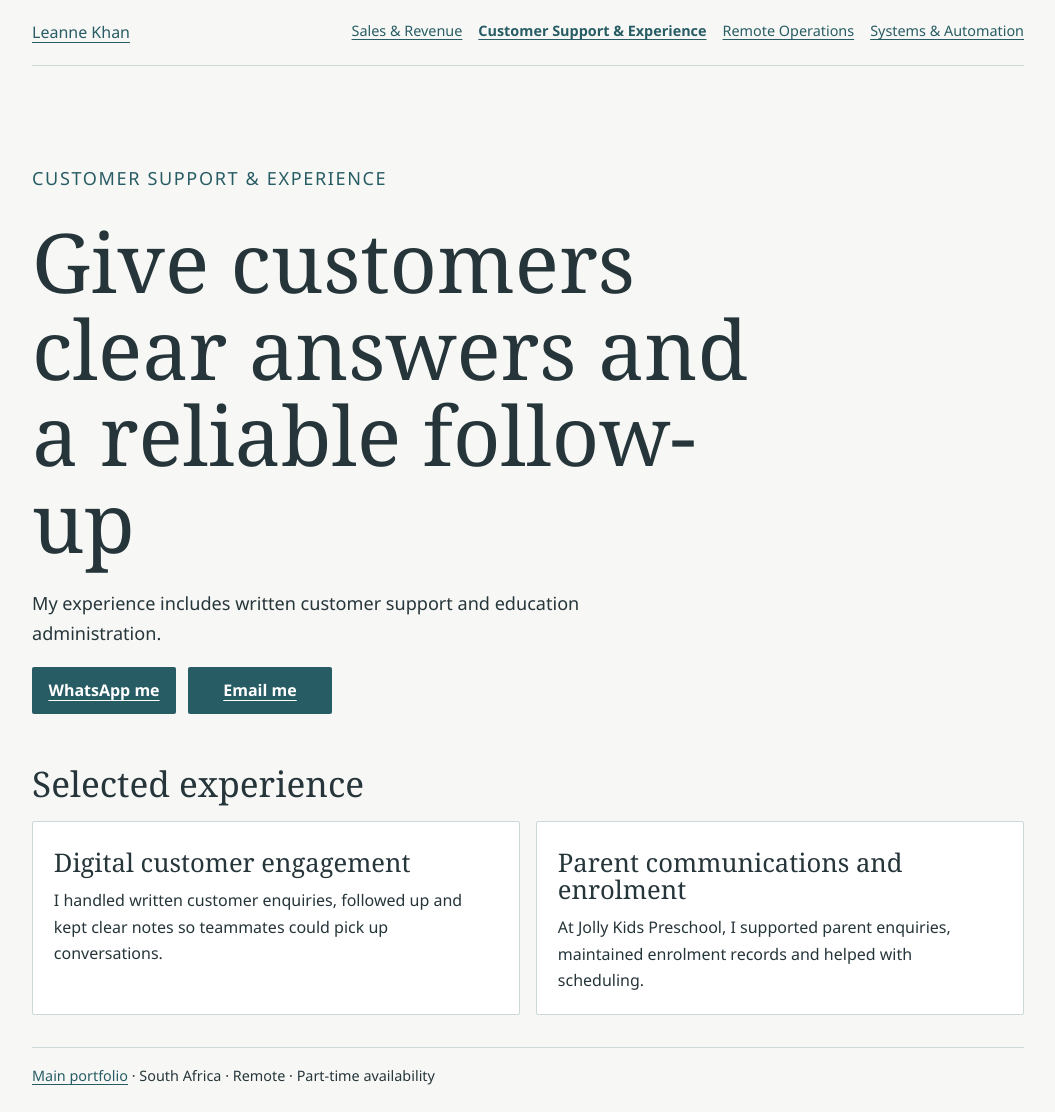
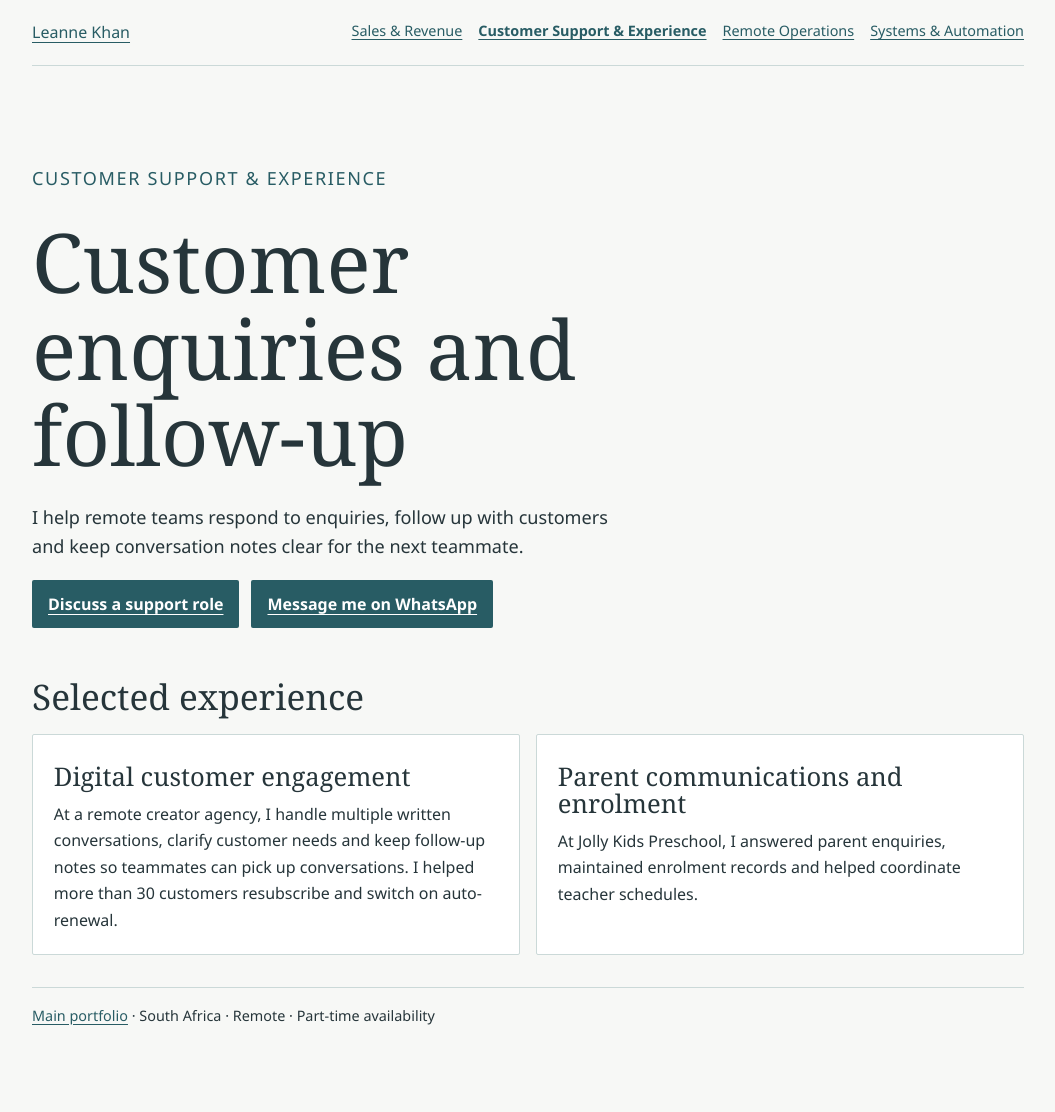
Before and after one commit to leannekh93/Leanne-Khan-Portfolio, a plain HTML site: page career/customer-support.html in a window 1280 px wide. Shown: the whole page, without its empty margins (112-1167 px from the left). After the commit the page ends 1051 px from the top, so only its background shows below. Drawn offline with Linux system fonts and the light colour scheme.

Commit message:
Refine customer support portfolio

```diff
--- a/career/customer-support.html
+++ b/career/customer-support.html
@@ -4,8 +4,8 @@
 <a href="customer-support.html" aria-current="page">Customer Support &amp; Experience</a>
 <a href="remote-operations.html">Remote Operations</a>
 <a href="systems-automation.html">Systems &amp; Automation</a></nav></header>
-<main><section class="hero"><p class="eyebrow">Customer Support &amp; Experience</p><h1>Give customers clear answers and a reliable follow-up</h1><p>My experience includes written customer support and education administration.</p><div class="contact"><a class="button" href="https://wa.me/27837604905">WhatsApp me</a><a class="button" href="mailto:leannejkhan@gmail.com?subject=Discuss%20a%20customer%20support%20role">Email me</a></div></section>
+<main><section class="hero"><p class="eyebrow">Customer Support &amp; Experience</p><h1>Customer enquiries and follow-up</h1><p>I help remote teams respond to enquiries, follow up with customers and keep conversation notes clear for the next teammate.</p><div class="contact"><a class="button" href="mailto:leannejkhan@gmail.com?subject=Discuss%20a%20customer%20support%20role">Discuss a support role</a><a class="button button-secondary" href="https://wa.me/27837604905">Message me on WhatsApp</a></div></section>
 <section aria-labelledby="proof"><h2 id="proof">Selected experience</h2><div class="cards">
-<article><h3>Digital customer engagement</h3><p>I handled written customer enquiries, followed up and kept clear notes so teammates could pick up conversations.</p></article>
-<article><h3>Parent communications and enrolment</h3><p>At Jolly Kids Preschool, I supported parent enquiries, maintained enrolment records and helped with scheduling.</p></article>
+<article><h3>Digital customer engagement</h3><p>At a remote creator agency, I handle multiple written conversations, clarify customer needs and keep follow-up notes so teammates can pick up conversations. I helped more than 30 customers resubscribe and switch on auto-renewal.</p></article>
+<article><h3>Parent communications and enrolment</h3><p>At Jolly Kids Preschool, I answered parent enquiries, maintained enrolment records and helped coordinate teacher schedules.</p></article>
 </div></section></main><footer><a href="../index.html">Main portfolio</a> · South Africa · Remote · Part-time availability</footer></body></html>
```
